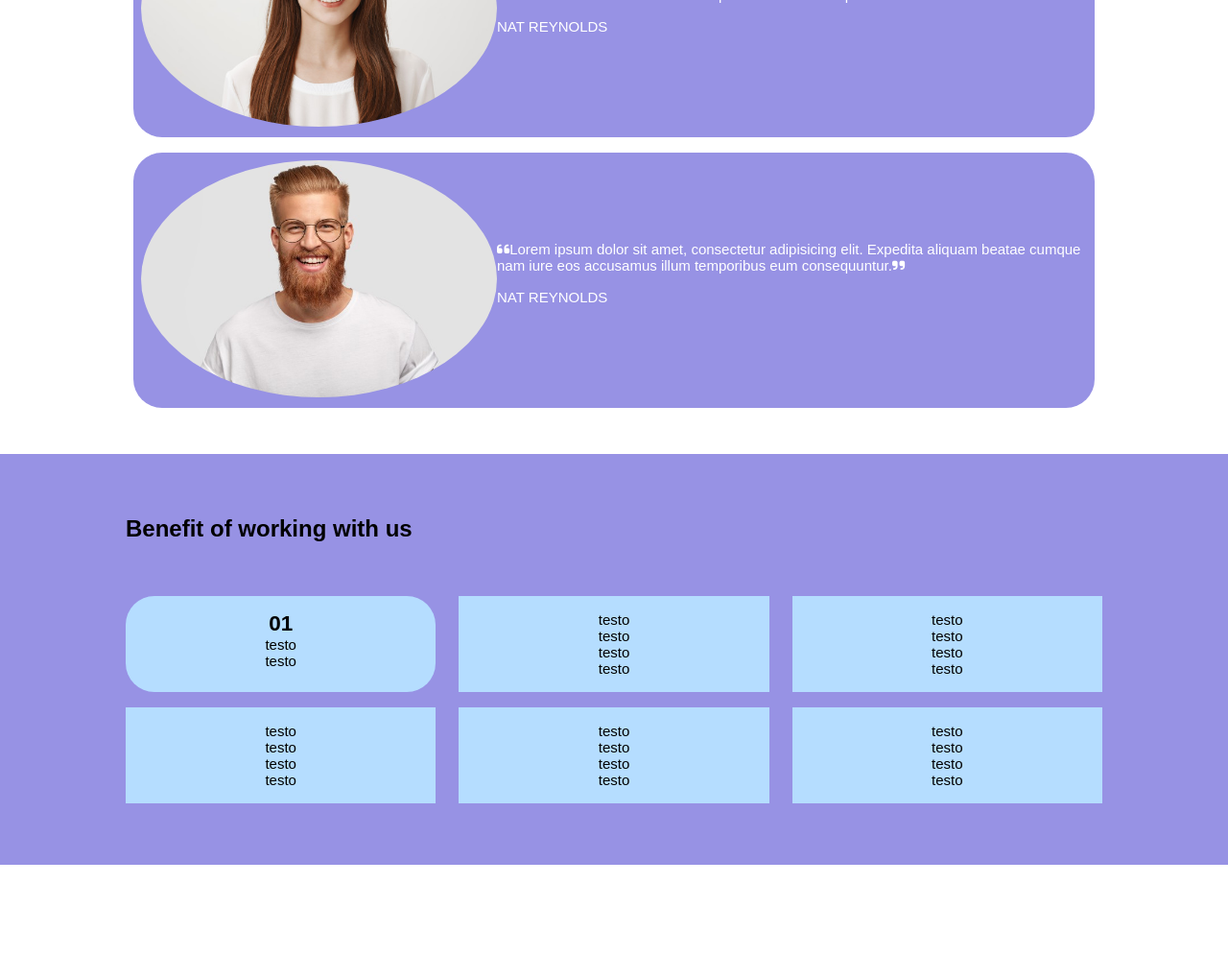
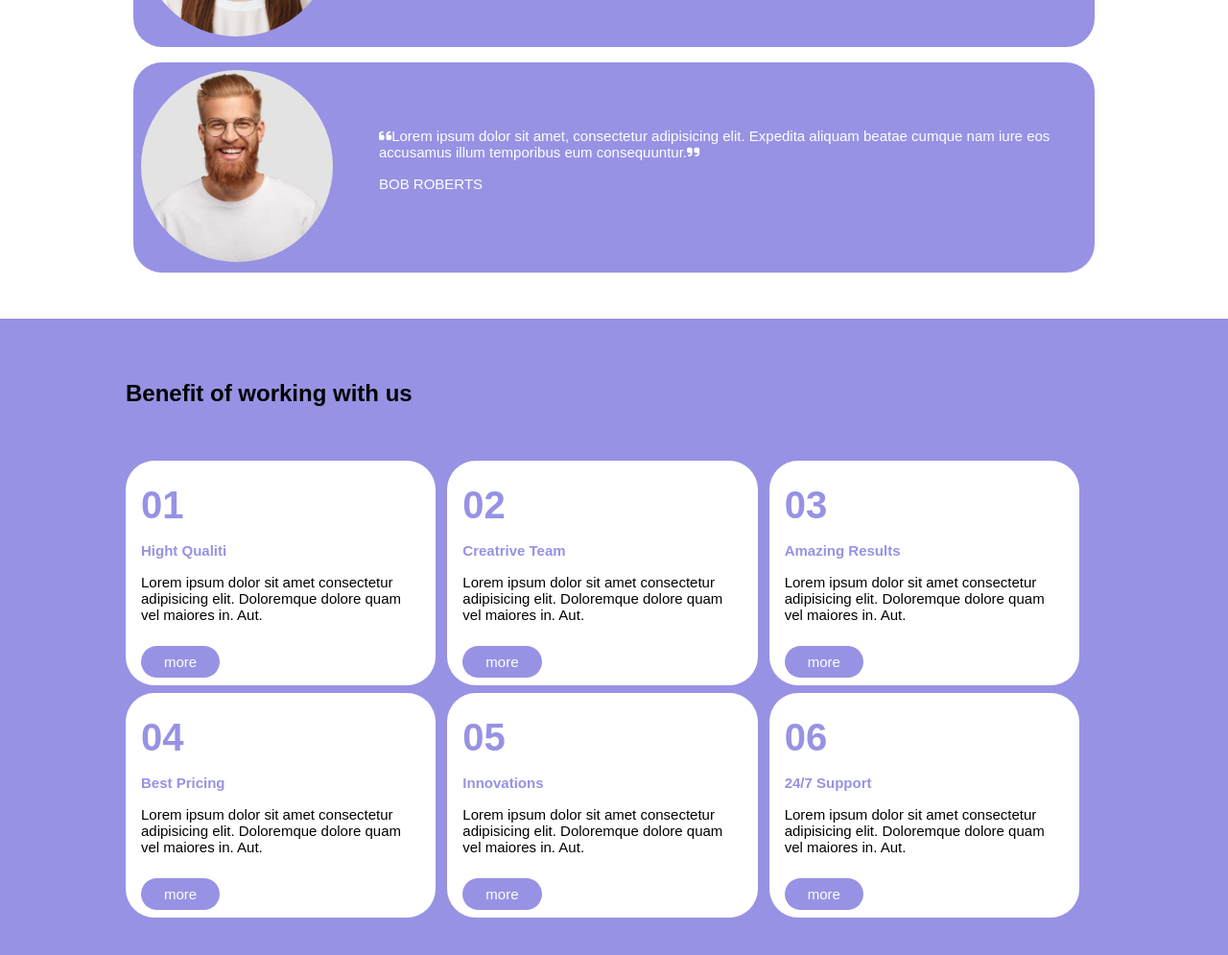
Before and after one commit to SimoneRicciardo/htmlcss-responsive-layout, a plain HTML site: page index.html in a window 1280 px wide. Shown: the part 1930-2925 px from the top of the page at 96% size. Before the commit the page ends 2831 px from the top, so only its background shows below. Drawn offline with Linux system fonts and the light colour scheme.

Commit message:
sezione benefit

```diff
--- a/css/layout.css
+++ b/css/layout.css
@@ -106,7 +106,8 @@ html{
     background-color: var(--white-color);
 }
 
-.box{vertical-align: middle;}
+.box{
+    vertical-align: middle;}
 
 .logo img{
     height: 50%;
@@ -241,8 +242,11 @@ html{
 }
 
 .testimonial img{
-    width: 100%;
     border-radius: 50%;
+    width: 200px;
+    height: 200px;
+    object-fit:cover;
+    margin-right: 3rem;
 }
 
 .info-testimonials h2{
@@ -273,6 +277,33 @@ html{
     padding: 2rem 0;
 }
 
+.benefit .card{
+    text-align: left;
+    padding: 1rem;
+    background-color: white;
+}
+
+.benefit .card h2{
+    font-size: 40px;
+}
+
+.benefit .card h2,.benefit .card h4{
+    color: var(--secondary-color);
+}
+
+.benefit .card h2,.benefit .card h4, .benefit .card p{
+    padding: 0.5rem 0;
+}
+
+.benefit .card a{
+    background-color: var(--secondary-color);
+    color: white;
+    text-decoration: none;
+}
+
+.btn-benefit{
+    margin-top: 1.5rem;
+}
 
 
 /*media query*/
@@ -352,4 +383,8 @@ html{
         width: 100%;
         text-align: center;
     }
+
+    .testimonial img{
+        margin: 1rem 0;
+    }
 }
--- a/index.html
+++ b/index.html
@@ -122,13 +122,13 @@
                     <div><img src="img/testimonial2.jpg" alt="testimonial2"></div>
                     <div>
                         <i class="fa-solid fa-quote-left"></i>Lorem ipsum dolor sit amet, consectetur adipisicing elit. Expedita aliquam beatae cumque nam iure eos accusamus illum temporibus eum consequuntur.<i class="fa-solid fa-quote-right"></i>
-                        <p>NAT REYNOLDS</p>
+                        <p>CELIA ALMEDA</p>
                     </div>                </div>
                 <div class="testimonial flex btn aling-it-ce">
                     <div><img src="img/testimonial3.jpg" alt="testimonial3"></div>
                     <div>
                         <i class="fa-solid fa-quote-left"></i>Lorem ipsum dolor sit amet, consectetur adipisicing elit. Expedita aliquam beatae cumque nam iure eos accusamus illum temporibus eum consequuntur.<i class="fa-solid fa-quote-right"></i>
-                        <p>NAT REYNOLDS</p>
+                        <p>BOB ROBERTS</p>
                     </div>                </div>
             </div>
         </section>
@@ -143,39 +143,39 @@
                     <div class="container-card flex wrap">
                         <div class="card flex mar-b mar-r btn">
                             <div><h2>01</h2></div>
-                            <div></div>
-                            <div>testo</div>
-                            <div>testo</div>
+                            <div><H4>Hight Qualiti</H4></div>
+                            <div><p>Lorem ipsum dolor sit amet consectetur adipisicing elit. Doloremque dolore quam vel maiores in. Aut.</p></div>
+                            <div class="btn-benefit"><a href="#" class="btn-big"> more</a></div>
                         </div>
-                        <div class="card flex mar-b mar-l mar-r">
-                            <div>testo</div>
-                            <div>testo</div>
-                            <div>testo</div>
-                            <div>testo</div>
+                        <div class="card flex mar-b mar-r btn">
+                            <div><h2>02</h2></div>
+                            <div><H4>Creatrive Team</H4></div>
+                            <div><p>Lorem ipsum dolor sit amet consectetur adipisicing elit. Doloremque dolore quam vel maiores in. Aut.</p></div>
+                            <div class="btn-benefit"><a href="#" class="btn-big"> more</a></div>
                         </div>
-                        <div class="card flex mar-b mar-l">
-                            <div>testo</div>
-                            <div>testo</div>
-                            <div>testo</div>
-                            <div>testo</div>
+                        <div class="card flex mar-b mar-r btn">
+                            <div><h2>03</h2></div>
+                            <div><H4>Amazing Results</H4></div>
+                            <div><p>Lorem ipsum dolor sit amet consectetur adipisicing elit. Doloremque dolore quam vel maiores in. Aut.</p></div>
+                            <div class="btn-benefit"><a href="#" class="btn-big"> more</a></div>
                         </div>
-                        <div class="card flex mar-t mar-r">
-                            <div>testo</div>
-                            <div>testo</div>
-                            <div>testo</div>
-                            <div>testo</div>
+                        <div class="card flex mar-b mar-r btn">
+                            <div><h2>04</h2></div>
+                            <div><H4>Best Pricing</H4></div>
+                            <div><p>Lorem ipsum dolor sit amet consectetur adipisicing elit. Doloremque dolore quam vel maiores in. Aut.</p></div>
+                            <div class="btn-benefit"><a href="#" class="btn-big"> more</a></div>
                         </div>
-                        <div class="card flex mar-t mar-l mar-r">
-                            <div>testo</div>
-                            <div>testo</div>
-                            <div>testo</div>
-                            <div>testo</div>
+                        <div class="card flex mar-b mar-r btn">
+                            <div><h2>05</h2></div>
+                            <div><H4>Innovations</H4></div>
+                            <div><p>Lorem ipsum dolor sit amet consectetur adipisicing elit. Doloremque dolore quam vel maiores in. Aut.</p></div>
+                            <div class="btn-benefit"><a href="#" class="btn-big"> more</a></div>
                         </div>
-                        <div class="card flex mar-t mar-l">
-                            <div>testo</div>
-                            <div>testo</div>
-                            <div>testo</div>
-                            <div>testo</div>
+                        <div class="card flex mar-b mar-r btn">
+                            <div><h2>06</h2></div>
+                            <div><H4>24/7 Support</H4></div>
+                            <div><p>Lorem ipsum dolor sit amet consectetur adipisicing elit. Doloremque dolore quam vel maiores in. Aut.</p></div>
+                            <div class="btn-benefit"><a href="#" class="btn-big"> more</a></div>
                         </div>
                     </div>
                 </div>
```
